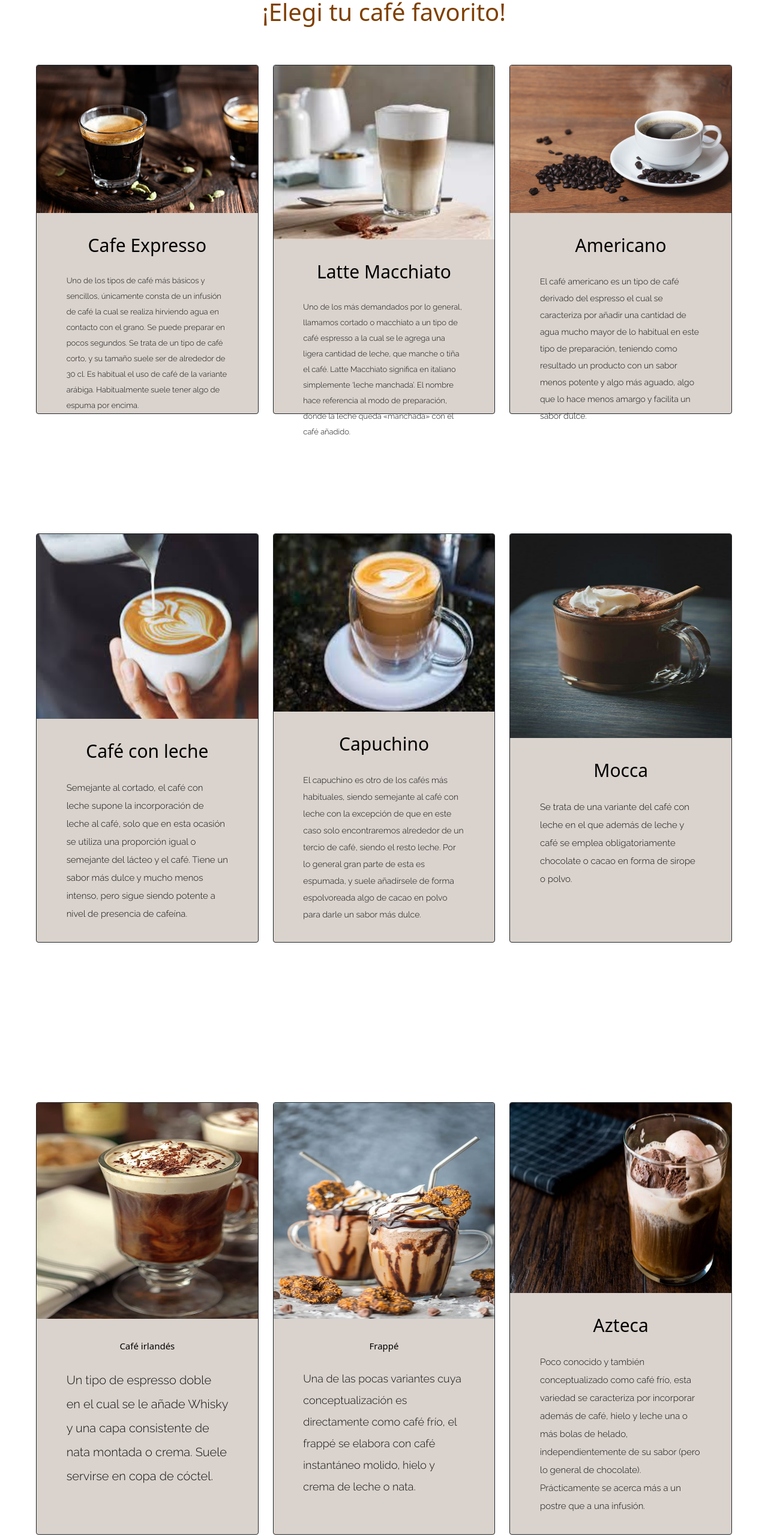
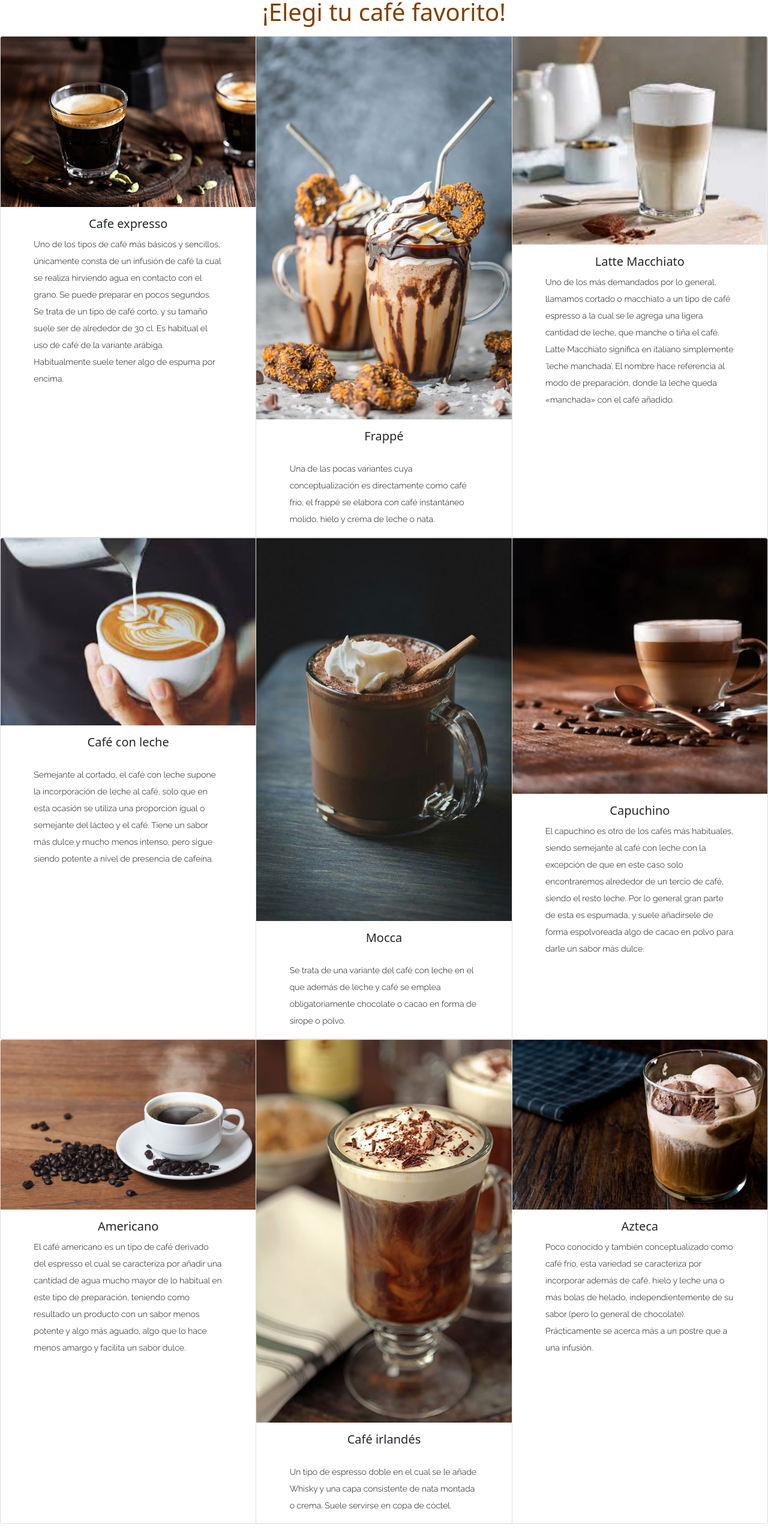
Before and after one commit to sofitrieri/2daentrega_SofiaBalestrieri, a website: page pages/quiensoy.html in a window 1280 px wide. Shown: the part 1470-4030 px from the top of the page at 60% size. Drawn offline with nearby package versions, Linux system fonts and the light colour scheme.

Commit message:
modificado tipos de cafe y subido a netfily

```diff
--- a/pages/quiensoy.html
+++ b/pages/quiensoy.html
@@ -101,208 +101,91 @@
         <h1 style="color: #804000;">¡Elegi tu café favorito!</h1>
       </div>
 
-      <div class="row mx-5 py-5">
+      <div class="card-group">
+        <div class="card">
+          <img src="../assets/img/expresso.jpg" class="card-img-top" alt="...">
+          <div class="card-body">
+            <h5 class="card-title" style="text-align: center;" ">Cafe expresso</h5>
+            <p class="card-text">Uno de los tipos de café más básicos y sencillos, únicamente consta de un infusión de café la cual se realiza hirviendo agua en contacto con el grano. Se puede preparar en pocos segundos. Se trata de un tipo de café corto, y su tamaño suele ser de alrededor de 30 cl. Es habitual el uso de café de la variante arábiga. Habitualmente suele tener algo de espuma por encima.</p>
 
-        <!-- Tarjeta 1 -->
-
-        <div class="col ml-5">
-
-          <div class="card text-center text-dark border-dark mb-3" style="width: 100%; background-color: #baaca288; height: 85%;">
-
-            <img src="../assets/img/expresso.jpg" style="height: 60%;" class="card-img-top" alt="Cafe expresso">
-            <div class="card-body">
-              <h2 style="color: black; font-size: 30PX;">Cafe Expresso</h2>
-              <P style="font-family: 'Raleway', sans-serif; font-size: 13PX;"> Uno de los tipos de café más básicos y sencillos, únicamente consta de un infusión de café la cual se realiza hirviendo agua en contacto con el grano. Se puede preparar en pocos segundos. Se trata de un tipo de café corto, y su tamaño suele ser de alrededor de 30 cl. Es habitual el uso de café de la variante arábiga. Habitualmente suele tener algo de espuma por encima.</P>
-            </div>
           </div>
         </div>
-
-        <!-- Tarjeta 2 -->
-
-        <div class="col ml-5">
-
-          <div class="card text-center border-dark mb-3" style="width: 100%; background-color: #baaca288; height: 85%;">
-
-            <img src="../assets/img/latte maquiato.jfif" style="height: 50%;"class="card-img-top" alt="Latte Macchiato">
-            <div class="card-body">
-              <h2 style="color: black; font-size: 30PX;">Latte Macchiato </h2>
-              <P style="font-family: 'Raleway', sans-serif; font-size: 13PX;">Uno de los más demandados por lo general, llamamos cortado o macchiato a un tipo de café espresso a la cual se le agrega una ligera cantidad de leche, que manche o tiña el café. Latte Macchiato significa en italiano simplemente ‘leche manchada’. El nombre hace referencia al modo de preparación, donde la leche queda «manchada» con el café añadido.</P>
-
-
-
-            </div>
-
+        <div class="card">
+          <img src="../assets/img/Frappé.jpg" class="card-img-top" alt="...">
+          <div class="card-body">
+            <h5 class="card-title" style="text-align: center; padding-bottom: 20px;" >Frappé</h5>
+            <p class="card-text">Una de las pocas variantes cuya conceptualización es directamente como café frío, el frappé se elabora con café instantáneo molido, hielo y crema de leche o nata.</p>
 
           </div>
-
-
         </div>
-
-        <!-- Tarjeta 3 -->
-
-        <div class="col ml-5">
-
-          <div class="card text-center text-dark border-dark mb-3" style="width: 100%; background-color: #baaca288; height: 85%;">
-
-            <img src="../assets/img/AMERICANO.jpg" style="height: 50%;" class="card-img-top" alt="Americano">
-            <div class="card-body">
-              <h2 style="color: black; font-size: 30PX;">Americano</h2>
-              <P style="font-family: 'Raleway', sans-serif; font-size: 14PX;">El café americano es un tipo de café derivado del espresso el cual se caracteriza por añadir una cantidad de agua mucho mayor de lo habitual en este tipo de preparación, teniendo como resultado un producto con un sabor menos potente y algo más aguado, algo que lo hace menos amargo y facilita un sabor dulce.</P>
-
-
-
-            </div>
-
+        <div class="card">
+          <img src="../assets/img/latte maquiato.jfif" class="card-img-top" alt="...">
+          <div class="card-body">
+            <h5 class="card-title" style="text-align: center;">Latte Macchiato</h5>
+            <p class="card-text">Uno de los más demandados por lo general, llamamos cortado o macchiato a un tipo de café espresso a la cual se le agrega una ligera cantidad de leche, que manche o tiña el café. Latte Macchiato significa en italiano simplemente ‘leche manchada’. El nombre hace referencia al modo de preparación, donde la leche queda «manchada» con el café añadido.</p>
 
           </div>
-
-
         </div>
-
-
-
 
 
 
       </div>
 
-      <div class="row mx-5 py-5">
 
-        <!-- Tarjeta 1 -->
+      <div class="card-group">
+        <div class="card">
+          <img src="../assets/img/CAFECONLECHE.jfif" class="card-img-top" alt="...">
+          <div class="card-body">
+            <h5 class="card-title" style="text-align: center; padding-bottom: 20px;" >Café con leche</h5>
+            <p class="card-text">Semejante al cortado, el café con leche supone la incorporación de leche al café, solo que en esta ocasión se utiliza una proporción igual o semejante del lácteo y el café. Tiene un sabor más dulce y mucho menos intenso, pero sigue siendo potente a nivel de presencia de cafeína.</p>
 
-        <div class="col ml-5">
+          </div>
+        </div>
+        <div class="card">
+          <img src="../assets/img/mocca.jpg" class="card-img-top" alt="...">
+          <div class="card-body">
+            <h5 class="card-title" style="text-align: center; padding-bottom: 20px;" >Mocca</h5>
+            <p class="card-text">Se trata de una variante del café con leche en el que además de leche y café se emplea obligatoriamente chocolate o cacao en forma de sirope o polvo.</p>
 
-          <div class="card text-center text-dark border-dark mb-3" style="width: 100%; background-color: #baaca288; height: 80%;">
+          </div>
+        </div>
+        <div class="card">
+          <img src="../assets/img/Capuchinoooo.jfif" class="card-img-top" alt="...">
+          <div class="card-body">
+            <h5 class="card-title" style="text-align: center;" >Capuchino</h5>
+            <p class="card-text">El capuchino es otro de los cafés más habituales, siendo semejante al café con leche con la excepción de que en este caso solo encontraremos alrededor de un tercio de café, siendo el resto leche. Por lo general gran parte de esta es espumada, y suele añadírsele de forma espolvoreada algo de cacao en polvo para darle un sabor más dulce.</p>
 
-            <img src="../assets/img/CAFECONLECHE.jfif" style="height: 50%;" class="card-img-top" alt="Café con leche">
-            <div class="card-body">
-              <h2 style="color: black; font-size: 30PX; ">Café con leche</h2>
-              <p style="font-family: 'Raleway', sans-serif; font-size: 15PX;">Semejante al cortado, el café con leche supone la incorporación de leche al café, solo que en esta ocasión se utiliza una proporción igual o semejante del lácteo y el café. Tiene un sabor más dulce y mucho menos intenso, pero sigue siendo potente a nivel de presencia de cafeína.
-
-              </p>
+          </div>
+        </div>
+      </div>
 
 
-            </div>
+      <div class="card-group">
 
+        <div class="card">
+          <img src="../assets/img/AMERICANO.jpg" class="card-img-top" alt="...">
+          <div class="card-body">
+            <h5 class="card-title" style="text-align: center;" >Americano</h5>
+            <p class="card-text">El café americano es un tipo de café derivado del espresso el cual se caracteriza por añadir una cantidad de agua mucho mayor de lo habitual en este tipo de preparación, teniendo como resultado un producto con un sabor menos potente y algo más aguado, algo que lo hace menos amargo y facilita un sabor dulce.</p>
 
           </div>
-
-
         </div>
-
-        <!-- Tarjeta 2 -->
-
-        <div class="col ml-5">
-
-          <div class="card text-center text-dark border-dark mb-3" style="width: 100%; background-color: #baaca288; height: 80%;">
-
-            <img src="../assets/img/Capuchino.jfif" style="height: 50%;" class="card-img-top" alt="Capuchino">
-            <div class="card-body">
-              <h2 style="color: black; font-size: 30PX; ">Capuchino</h2>
-              <p style="font-family: 'Raleway', sans-serif; font-size: 14PX;">El capuchino es otro de los cafés más habituales, siendo semejante al café con leche con la excepción de que en este caso solo encontraremos alrededor de un tercio de café, siendo el resto leche. Por lo general gran parte de esta es espumada, y suele añadírsele de forma espolvoreada algo de cacao en polvo para darle un sabor más dulce.</p>
-
-
-            </div>
-
+        <div class="card">
+          <img src="../assets/img/Café irlandés.jpg" class="card-img-top" alt="...">
+          <div class="card-body">
+            <h5 class="card-title" style="text-align: center; padding-bottom: 20px; " >Café irlandés</h5>
+            <p class="card-text">Un tipo de espresso doble en el cual se le añade Whisky y una capa consistente de nata montada o crema. Suele servirse en copa de cóctel.</p>
 
           </div>
-
-
         </div>
-
-        <!-- Tarjeta 3 -->
-
-        <div class="col ml-5">
-
-          <div class="card text-center text-dark border-dark mb-3" style="width: 100%; background-color: #baaca288; height: 80%;">
-
-            <img src="../assets/img/mocca.jpg" style="height: 50%;" class="card-img-top" alt="Mocca">
-            <div class="card-body">
-              <h2 style="color: black; font-size: 30PX;">Mocca</h2>
-              <p style="font-family: 'Raleway', sans-serif; font-size: 15PX;">Se trata de una variante del café con leche en el que además de leche y café se emplea obligatoriamente chocolate o cacao en forma de sirope o polvo.</p>
-
-
-            </div>
-
+        <div class="card">
+          <img src="../assets/img/azteca-2.jpg" class="card-img-top" alt="...">
+          <div class="card-body">
+            <h5 class="card-title" style="text-align: center;" >Azteca</h5>
+            <p class="card-text">Poco conocido y también conceptualizado como café frío, esta variedad se caracteriza por incorporar además de café, hielo y leche una o más bolas de helado, independientemente de su sabor (pero lo general de chocolate). Prácticamente se acerca más a un postre que a una infusión.</p>
 
           </div>
-
-
         </div>
-
-
-
-
-
-
-
-
-      </div>
-
-      <div class="row mx-5 py-5">
-
-        <!-- Tarjeta 1 -->
-
-        <div class="col ml-5">
-
-          <div class="card text-center text-dark border-dark mb-3" style="width: 100%; background-color: #baaca288; height: 80%;">
-
-            <img src="../assets/img/Café irlandés.jpg" style="height: 50%;" class="card-img-top" alt="Café irlandés">
-            <div class="card-body">
-              <h2 style="color: black; font-size: 30PX; font-size: 15PX;">Café irlandés</h2>
-              <p style="font-family: 'Raleway', sans-serif; font-size: 20px;">Un tipo de espresso doble en el cual se le añade Whisky y una capa consistente de nata montada o crema. Suele servirse en copa de cóctel.</p>
-
-
-            </div>
-
-
-          </div>
-
-
-        </div>
-
-        <!-- Tarjeta 2 -->
-
-        <div class="col ml-5">
-
-          <div class="card text-center text-dark border-dark mb-3" style="width: 100%; background-color: #baaca288; height: 80%;">
-
-            <img src="../assets/img/Frappé.jpg" style="height: 50%;" class="card-img-top" alt="Frappé">
-            <div class="card-body">
-              <h2 style="color: black; font-size: 30PX; font-size: 15PX;">Frappé</h2>
-              <p style="font-family: 'Raleway', sans-serif; font-size: 18px;">Una de las pocas variantes cuya conceptualización es directamente como café frío, el frappé se elabora con café instantáneo molido, hielo y crema de leche o nata.</p>
-
-
-            </div>
-
-
-          </div>
-
-
-        </div>
-
-        <!-- Tarjeta 3 -->
-
-        <div class="col ml-5">
-
-          <div class="card text-center text-dark border-dark mb-3" style="width: 100%; background-color: #baaca288; height: 80%;">
-
-            <img src="../assets/img/azteca-2.jpg" style="height: 50%;" class="card-img-top" class="imagenesquiensoy" alt="Azteca">
-            <div class="card-body">
-              <h2 style="color: black; font-size: 30PX;">Azteca</h2>
-              <p style="font-family: 'Raleway', sans-serif; font-size: 15PX;">Poco conocido y también conceptualizado como café frío, esta variedad se caracteriza por incorporar además de café, hielo y leche una o más bolas de helado, independientemente de su sabor (pero lo general de chocolate). Prácticamente se acerca más a un postre que a una infusión.</p>
-
-
-            </div>
-
-
-          </div>
-
-
-        </div>
-
-
-
 
 
 
```
Also changed, not shown: css/estilos.css (+19 -4 lines), pages/404.html (added, +121 -0 lines), pages/Contacto.html (+2 -2 lines), assets/img/Capuchinoooo.jfif (added).
